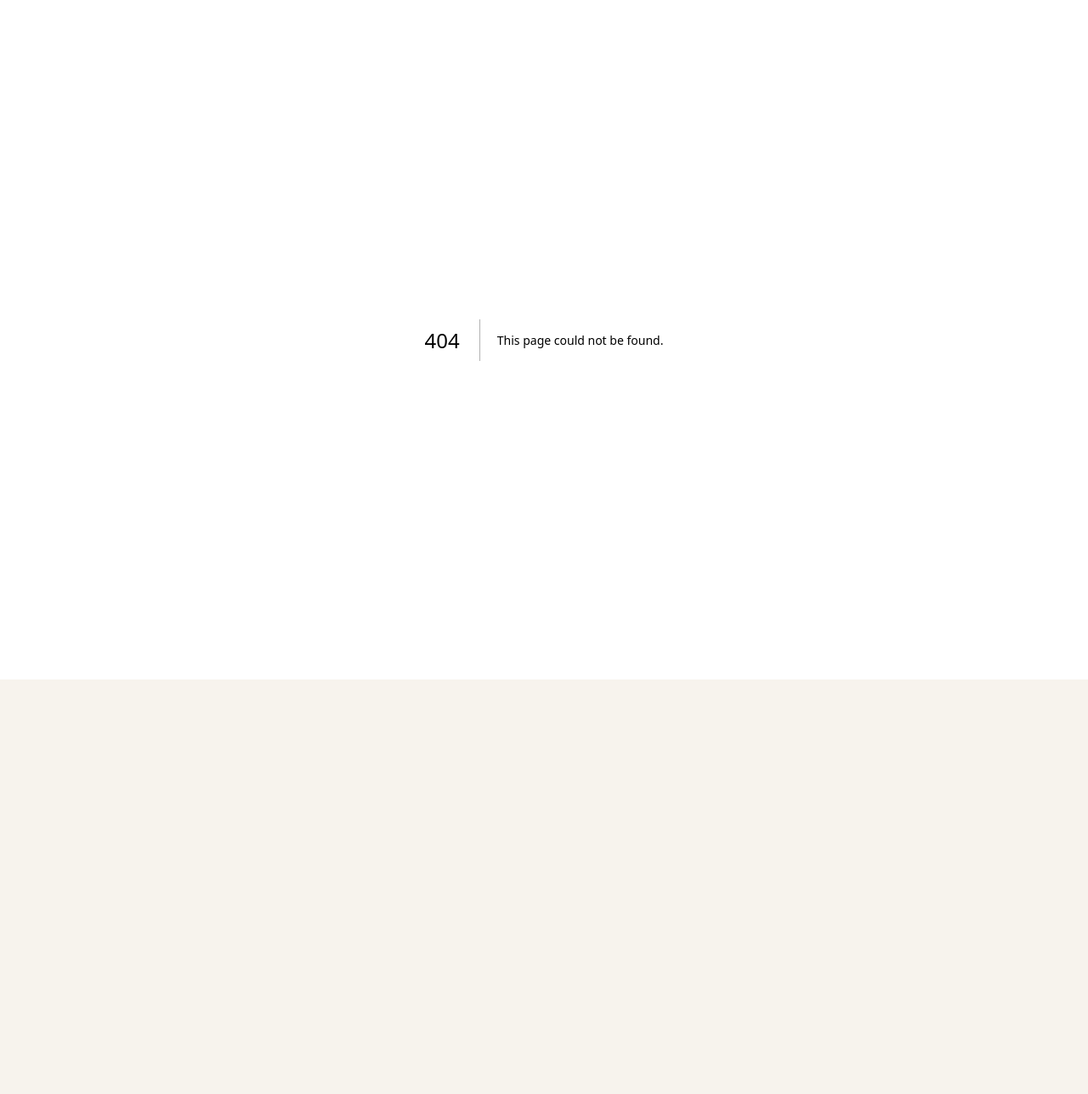
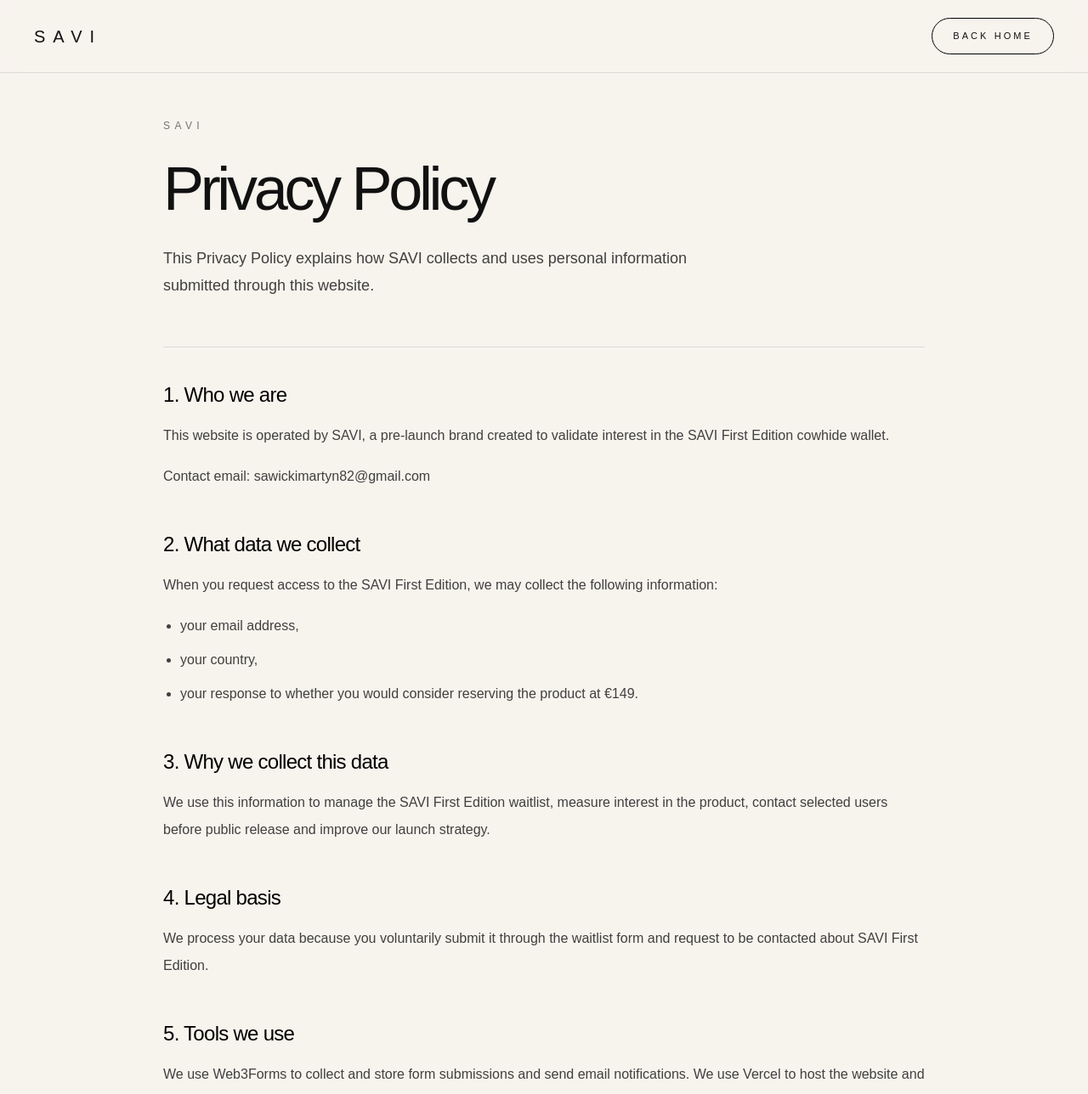
Before and after one commit to martyn343/savi-landing, a Next.js app: page /privacy in a window 1280 px wide. Before the commit this address had no page. Shown: the top 1288 px of the page at 85% size. Before the commit the page ends 800 px from the top, so only its background shows below. Built offline with nearby package versions, Linux system fonts and the light colour scheme.

Commit message:
Add privacy policy page

```diff
--- a/app/page.tsx
+++ b/app/page.tsx
@@ -756,6 +756,9 @@
           </a>
           <a href="mailto:hello@savi.example" className="transition hover:text-black">
             Contact
+            <a href="/privacy" className="transition hover:text-black">
+  Privacy Policy
+</a>
           </a>
         </div>
       </div>
--- /dev/null
+++ b/app/privacy/page.tsx
@@ -0,0 +1,166 @@
+export default function PrivacyPage() {
+  return (
+    <main className="min-h-screen bg-[#f7f3ed] text-[#111111]">
+      <header className="fixed left-0 top-0 z-50 w-full border-b border-black/10 bg-[#f7f3ed]/85 backdrop-blur-md">
+        <div className="mx-auto flex h-[85px] max-w-7xl items-center justify-between px-6 md:px-10">
+          <a
+            href="/"
+            className="text-xl uppercase tracking-[0.45em] text-black"
+          >
+            SAVI
+          </a>
+
+          <a
+            href="/"
+            className="rounded-full border border-black px-6 py-3 text-[11px] uppercase tracking-[0.28em] text-black transition hover:bg-black hover:!text-white"
+          >
+            Back home
+          </a>
+        </div>
+      </header>
+
+      <section className="px-6 pb-20 pt-[140px] md:px-10 md:pb-28">
+        <div className="mx-auto max-w-4xl">
+          <p className="mb-8 text-xs uppercase tracking-[0.45em] text-neutral-500">
+            SAVI
+          </p>
+
+          <h1 className="text-5xl font-light leading-[0.95] tracking-[-0.06em] md:text-7xl">
+            Privacy Policy
+          </h1>
+
+          <p className="mt-8 max-w-2xl text-base leading-8 text-neutral-700 md:text-lg">
+            This Privacy Policy explains how SAVI collects and uses personal
+            information submitted through this website.
+          </p>
+
+          <div className="mt-14 space-y-12 border-t border-black/10 pt-10 text-sm leading-7 text-neutral-700 md:text-base md:leading-8">
+            <section>
+              <h2 className="mb-4 text-2xl font-light tracking-[-0.03em] text-black">
+                1. Who we are
+              </h2>
+              <p>
+                This website is operated by SAVI, a pre-launch brand created to
+                validate interest in the SAVI First Edition cowhide wallet.
+              </p>
+              <p className="mt-4">
+                Contact email:{" "}
+                <a
+                  href="mailto:sawickimartyn82@gmail.com"
+                  className="underline underline-offset-4"
+                >
+                  sawickimartyn82@gmail.com
+                </a>
+              </p>
+            </section>
+
+            <section>
+              <h2 className="mb-4 text-2xl font-light tracking-[-0.03em] text-black">
+                2. What data we collect
+              </h2>
+              <p>
+                When you request access to the SAVI First Edition, we may collect
+                the following information:
+              </p>
+              <ul className="mt-4 list-disc space-y-2 pl-5">
+                <li>your email address,</li>
+                <li>your country,</li>
+                <li>
+                  your response to whether you would consider reserving the
+                  product at €149.
+                </li>
+              </ul>
+            </section>
+
+            <section>
+              <h2 className="mb-4 text-2xl font-light tracking-[-0.03em] text-black">
+                3. Why we collect this data
+              </h2>
+              <p>
+                We use this information to manage the SAVI First Edition
+                waitlist, measure interest in the product, contact selected
+                users before public release and improve our launch strategy.
+              </p>
+            </section>
+
+            <section>
+              <h2 className="mb-4 text-2xl font-light tracking-[-0.03em] text-black">
+                4. Legal basis
+              </h2>
+              <p>
+                We process your data because you voluntarily submit it through
+                the waitlist form and request to be contacted about SAVI First
+                Edition.
+              </p>
+            </section>
+
+            <section>
+              <h2 className="mb-4 text-2xl font-light tracking-[-0.03em] text-black">
+                5. Tools we use
+              </h2>
+              <p>
+                We use Web3Forms to collect and store form submissions and send
+                email notifications. We use Vercel to host the website and
+                Vercel Analytics to understand basic website traffic and page
+                views.
+              </p>
+              <p className="mt-4">
+                These providers may process technical data necessary to operate
+                the website and form system.
+              </p>
+            </section>
+
+            <section>
+              <h2 className="mb-4 text-2xl font-light tracking-[-0.03em] text-black">
+                6. How long we keep your data
+              </h2>
+              <p>
+                We keep waitlist data only for as long as necessary to manage
+                the SAVI First Edition launch and related communication, unless
+                a longer retention period is required by law or needed to handle
+                legitimate business records.
+              </p>
+            </section>
+
+            <section>
+              <h2 className="mb-4 text-2xl font-light tracking-[-0.03em] text-black">
+                7. Your rights
+              </h2>
+              <p>
+                Depending on applicable law, you may have the right to access,
+                correct or delete your personal data, object to certain
+                processing, restrict processing, withdraw consent where consent
+                is the basis for processing, and lodge a complaint with a data
+                protection authority.
+              </p>
+              <p className="mt-4">
+                To exercise these rights, contact us at{" "}
+                <a
+                  href="mailto:sawickimartyn82@gmail.com"
+                  className="underline underline-offset-4"
+                >
+                  sawickimartyn82@gmail.com
+                </a>
+                .
+              </p>
+            </section>
+
+            <section>
+              <h2 className="mb-4 text-2xl font-light tracking-[-0.03em] text-black">
+                8. Updates
+              </h2>
+              <p>
+                We may update this Privacy Policy as SAVI develops. The current
+                version applies from the date it is published on this website.
+              </p>
+            </section>
+
+            <p className="border-t border-black/10 pt-8 text-xs uppercase tracking-[0.3em] text-neutral-500">
+              Last updated: July 2026
+            </p>
+          </div>
+        </div>
+      </section>
+    </main>
+  );
+}
```
